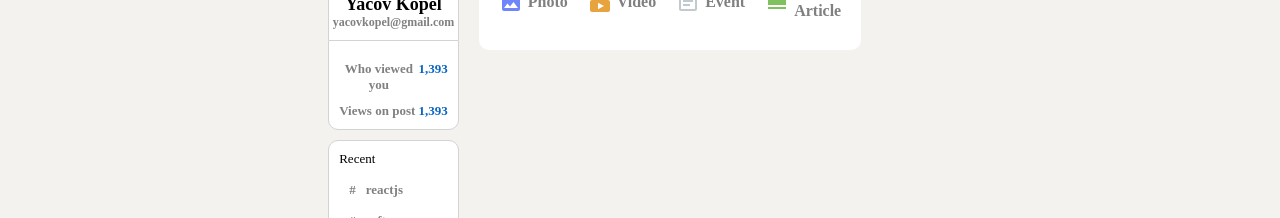
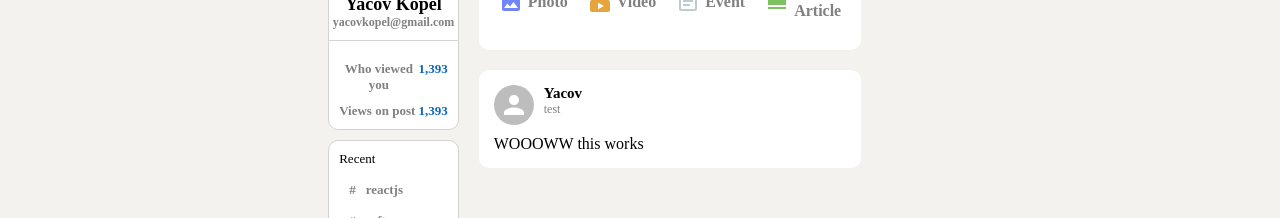
Before and after one commit to YacovKopel/linkedin-clone, a React (Create React App) app: page / in a window 1280 px wide. Shown: the part 160-378 px from the top of the page. Built offline with nearby package versions, Linux system fonts and the light colour scheme.

Commit message:
post in feed created and styled

```diff
--- a/src/Feed.js
+++ b/src/Feed.js
@@ -2,6 +2,7 @@ import { CalendarViewDay, Create, EventNote, Image, Subscriptions } from '@mui/i
 import React from 'react'
 import './Feed.css'
 import InputOption from './InputOption'
+import Post from './Post'
 
 function Feed() {
 
@@ -32,6 +33,7 @@ function Feed() {
             </div>
         </div>
 
+        <Post name="Yacov" description="test" message="WOOOWW this works"/>
         </div>
   )
 }
--- /dev/null
+++ b/src/Post.css
@@ -0,0 +1,25 @@
+.post{
+    background-color: white;
+    padding: 15px;
+    margin-bottom: 10px;
+    border-radius: 10px;
+}
+
+.post_header{
+    display: flex;
+    margin-bottom: 10px;
+}
+.post_info{
+    margin-left: 10px;
+}
+.post_info > p{
+    font-size: 12px;
+    color: gray;
+}
+.post_body{
+    overflow-wrap: anywhere;
+}
+
+.post_info > h2{
+    font-size: 15px;
+}
--- /dev/null
+++ b/src/Post.js
@@ -0,0 +1,25 @@
+import React from 'react'
+import "./Post.css"
+import { Avatar } from "@mui/material";
+
+
+function Post({name, description,message, photoUrl}) {
+  return (
+    <div className='post'>
+            <div className='post_header'>
+                <Avatar/>
+                <div className='post_info'>
+                    <h2>{name}</h2>
+                    <p>{description}</p>
+                </div>
+            </div>
+            <div className='post_body'>
+                <p>{message}</p>
+            </div>
+
+
+    </div>
+  )
+}
+
+export default Post
```
